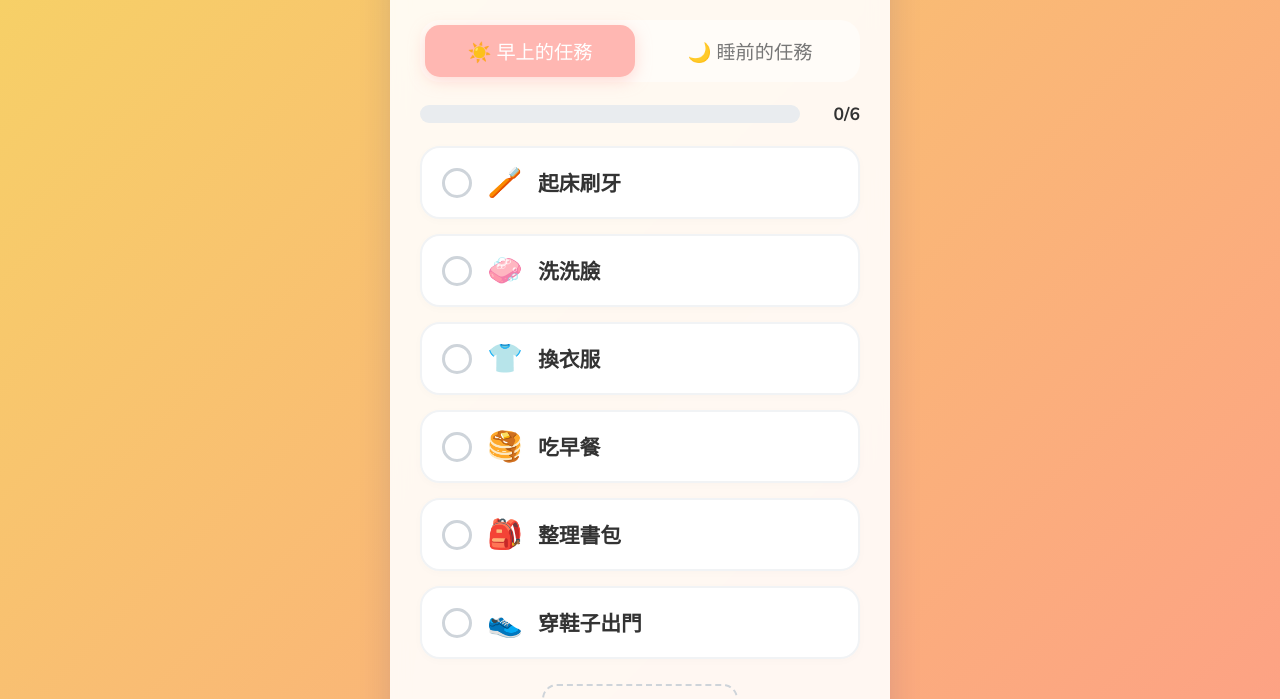
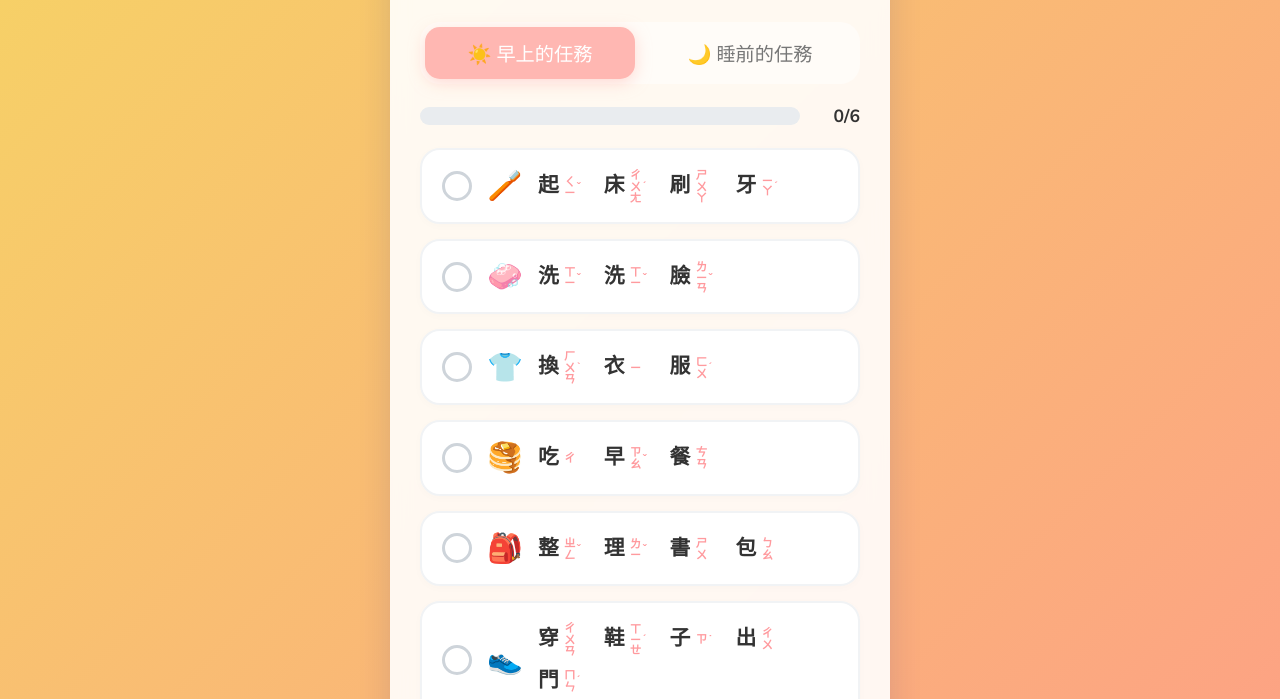
Before and after one commit to vicjuan/kids-daily-routine, a plain HTML site: page index.html in a window 1280 px wide. Shown: the part 137-836 px from the top of the page. Drawn offline with nearby package versions, Linux system fonts and the light colour scheme.

Commit message:
Refine Zhuyin layout: right-align tones and increase character spacing

```diff
--- a/script.js
+++ b/script.js
@@ -2,21 +2,21 @@ document.addEventListener('DOMContentLoaded', () => {
     // Defines the tasks for morning and evening
     const tasks = {
         morning: [
-            { id: 'm1', text: '起床刷牙', icon: '🪥' },
-            { id: 'm2', text: '洗洗臉', icon: '🧼' },
-            { id: 'm3', text: '換衣服', icon: '👕' },
-            { id: 'm4', text: '吃早餐', icon: '🥞' },
-            { id: 'm5', text: '整理書包', icon: '🎒' },
-            { id: 'm6', text: '穿鞋子出門', icon: '👟' }
+            { id: 'm1', text: '<ruby>起<rt>ㄑㄧ<span class="tone">ˇ</span></rt></ruby><ruby>床<rt>ㄔㄨㄤ<span class="tone">ˊ</span></rt></ruby><ruby>刷<rt>ㄕㄨㄚ</rt></ruby><ruby>牙<rt>ㄧㄚ<span class="tone">ˊ</span></rt></ruby>', icon: '🪥' },
+            { id: 'm2', text: '<ruby>洗<rt>ㄒㄧ<span class="tone">ˇ</span></rt></ruby><ruby>洗<rt>ㄒㄧ<span class="tone">ˇ</span></rt></ruby><ruby>臉<rt>ㄌㄧㄢ<span class="tone">ˇ</span></rt></ruby>', icon: '🧼' },
+            { id: 'm3', text: '<ruby>換<rt>ㄏㄨㄢ<span class="tone">ˋ</span></rt></ruby><ruby>衣<rt>ㄧ</rt></ruby><ruby>服<rt>ㄈㄨ<span class="tone">ˊ</span></rt></ruby>', icon: '👕' },
+            { id: 'm4', text: '<ruby>吃<rt>ㄔ</rt></ruby><ruby>早<rt>ㄗㄠ<span class="tone">ˇ</span></rt></ruby><ruby>餐<rt>ㄘㄢ</rt></ruby>', icon: '🥞' },
+            { id: 'm5', text: '<ruby>整<rt>ㄓㄥ<span class="tone">ˇ</span></rt></ruby><ruby>理<rt>ㄌㄧ<span class="tone">ˇ</span></rt></ruby><ruby>書<rt>ㄕㄨ</rt></ruby><ruby>包<rt>ㄅㄠ</rt></ruby>', icon: '🎒' },
+            { id: 'm6', text: '<ruby>穿<rt>ㄔㄨㄢ</rt></ruby><ruby>鞋<rt>ㄒㄧㄝ<span class="tone">ˊ</span></rt></ruby><ruby>子<rt>ㄗ<span class="tone">˙</span></rt></ruby><ruby>出<rt>ㄔㄨ</rt></ruby><ruby>門<rt>ㄇㄣ<span class="tone">ˊ</span></rt></ruby>', icon: '👟' }
         ],
         evening: [
-            { id: 'e1', text: '吃晚餐', icon: '🍲' },
-            { id: 'e2', text: '洗澡香香', icon: '🛁' },
-            { id: 'e3', text: '睡前刷牙', icon: '🪥' },
-            { id: 'e4', text: '整理書包', icon: '🎒' },
-            { id: 'e5', text: '準備明天的衣服', icon: '👚' },
-            { id: 'e6', text: '聽故事 / 閱讀', icon: '📖' },
-            { id: 'e7', text: '上床睡覺', icon: '🛌' }
+            { id: 'e1', text: '<ruby>吃<rt>ㄔ</rt></ruby><ruby>晚<rt>ㄨㄢ<span class="tone">ˇ</span></rt></ruby><ruby>餐<rt>ㄘㄢ</rt></ruby>', icon: '🍲' },
+            { id: 'e2', text: '<ruby>洗<rt>ㄒㄧ<span class="tone">ˇ</span></rt></ruby><ruby>澡<rt>ㄗㄠ<span class="tone">ˇ</span></rt></ruby><ruby>香<rt>ㄒㄧㄤ</rt></ruby><ruby>香<rt>ㄒㄧㄤ</rt></ruby>', icon: '🛁' },
+            { id: 'e3', text: '<ruby>睡<rt>ㄕㄨㄟ<span class="tone">ˋ</span></rt></ruby><ruby>前<rt>ㄑㄧㄢ<span class="tone">ˊ</span></rt></ruby><ruby>刷<rt>ㄕㄨㄚ</rt></ruby><ruby>牙<rt>ㄧㄚ<span class="tone">ˊ</span></rt></ruby>', icon: '🪥' },
+            { id: 'e4', text: '<ruby>整<rt>ㄓㄥ<span class="tone">ˇ</span></rt></ruby><ruby>理<rt>ㄌㄧ<span class="tone">ˇ</span></rt></ruby><ruby>書<rt>ㄕㄨ</rt></ruby><ruby>包<rt>ㄅㄠ</rt></ruby>', icon: '🎒' },
+            { id: 'e5', text: '<ruby>準<rt>ㄓㄨㄣ<span class="tone">ˇ</span></rt></ruby><ruby>備<rt>ㄅㄟ<span class="tone">ˋ</span></rt></ruby><ruby>明<rt>ㄇㄧㄥ<span class="tone">ˊ</span></rt></ruby><ruby>天<rt>ㄊㄧㄢ</rt></ruby><ruby>的<rt>ㄉㄜ<span class="tone">˙</span></rt></ruby><ruby>衣<rt>ㄧ</rt></ruby><ruby>服<rt>ㄈㄨ<span class="tone">ˊ</span></rt></ruby>', icon: '👚' },
+            { id: 'e6', text: '<ruby>聽<rt>ㄊㄧㄥ</rt></ruby><ruby>故<rt>ㄍㄨ<span class="tone">ˋ</span></rt></ruby><ruby>事<rt>ㄕ<span class="tone">ˋ</span></rt></ruby> / <ruby>閱<rt>ㄩㄝ<span class="tone">ˋ</span></rt></ruby><ruby>讀<rt>ㄉㄨ<span class="tone">ˊ</span></rt></ruby>', icon: '📖' },
+            { id: 'e7', text: '<ruby>上<rt>ㄕㄤ<span class="tone">ˋ</span></rt></ruby><ruby>床<rt>ㄔㄨㄤ<span class="tone">ˊ</span></rt></ruby><ruby>睡<rt>ㄕㄨㄟ<span class="tone">ˋ</span></rt></ruby><ruby>覺<rt>ㄐㄧㄠ<span class="tone">ˋ</span></rt></ruby>', icon: '🛌' }
         ]
     };
 
--- a/style.css
+++ b/style.css
@@ -69,6 +69,38 @@ h1 {
 p {
     font-size: 1.1rem;
     color: var(--text-muted);
+    line-height: 1.6;
+}
+
+/* Ruby / Zhuyin */
+ruby {
+    ruby-position: over;
+    ruby-align: center;
+    margin-right: 1.3em; /* Greatly increase space so the Bopomofo + Tone Marks don't crowd the next character */
+}
+rt {
+    font-size: 0.55em;
+    color: var(--primary-color);
+    font-weight: bold;
+    writing-mode: vertical-rl;
+    text-orientation: upright;
+    margin-left: 2px;
+    font-family: Arial, "Heiti TC", sans-serif;
+    position: relative; /* Setup absolute positioning context for tones */
+}
+
+/*
+  Position standard Taiwanese Tone Marks (ˊ, ˇ, ˋ, ˙) properly to the right.
+  The light tone ˙ needs special handling, we'll shift it up/right.
+*/
+rt .tone {
+    position: absolute;
+    right: -0.7em; /* Push to right of bopomofo */
+    top: 50%;
+    transform: translateY(-50%);
+    display: inline-block;
+    width: 1em;
+    text-align: center;
 }
 
 /* Tabs */
@@ -229,6 +261,13 @@ p {
     font-size: 1.3rem;
     font-weight: 700;
     transition: color 0.3s;
+    line-height: 2; /* give space for vertical ruby */
+}
+
+/* Ensure ruby and rt act as inline blocks effectively so vertical-rl is respected consistently */
+.task-title ruby {
+    display: inline-flex;
+    align-items: center;
 }
 
 .task-item.completed .task-title {
```
